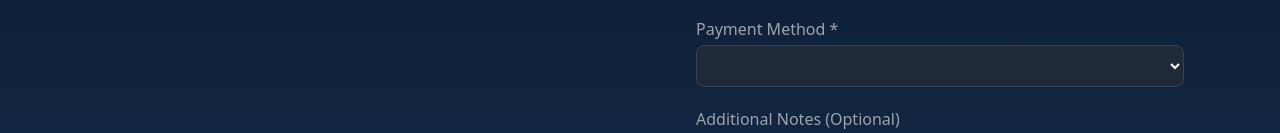
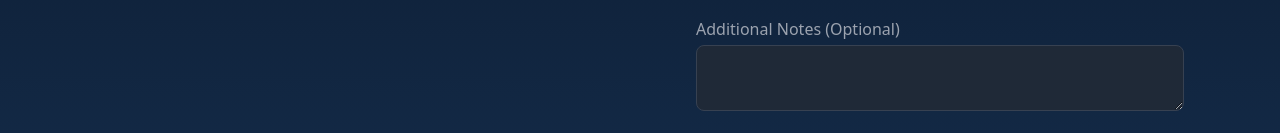
Before and after one commit to raraisha/byd-website, a website with bundled scripts: page order_detail.html in a window 1280 px wide. Shown: the part 979-1112 px from the top of the page. Built offline with nearby package versions, Linux system fonts and the light colour scheme; a script that the page names is missing.

Commit message:
Update order_detail.html

```diff
--- a/order_detail.html
+++ b/order_detail.html
@@ -112,13 +112,6 @@
 <input type="hidden" id="latitude" name="latitude">
 <input type="hidden" id="longitude" name="longitude">
 
-    <!-- Metode Pembayaran Dinamis -->
-    <div>
-      <label class="block text-gray-400 mb-1" for="payment">Payment Method *</label>
-      <select id="payment" class="w-full px-4 py-2 rounded-lg bg-gray-800 border border-gray-700 text-white">
-        <!-- Opsi akan diisi dinamis melalui JS -->
-      </select>
-    </div>
 
     <!-- Catatan Tambahan -->
     <div>
```
